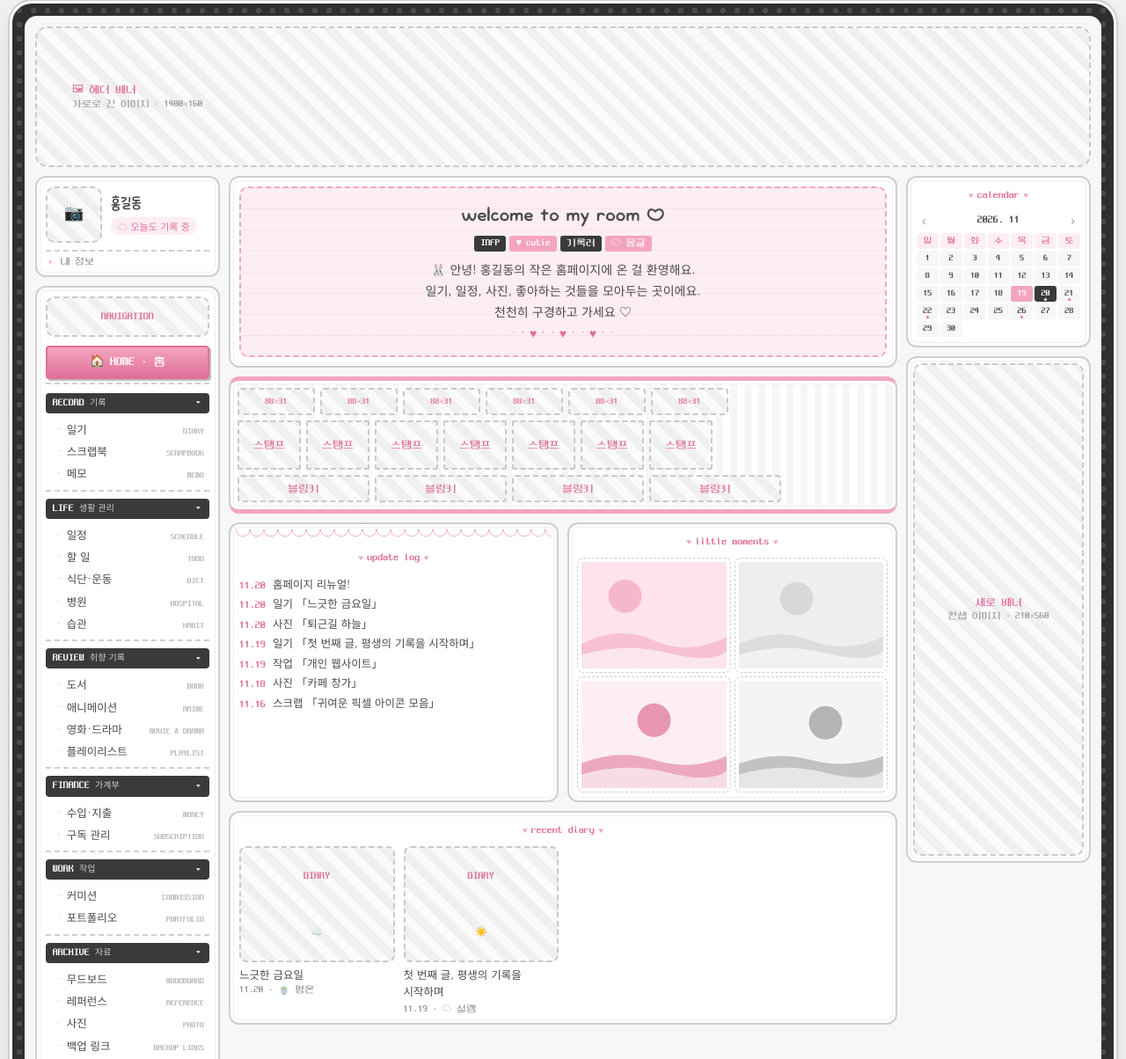
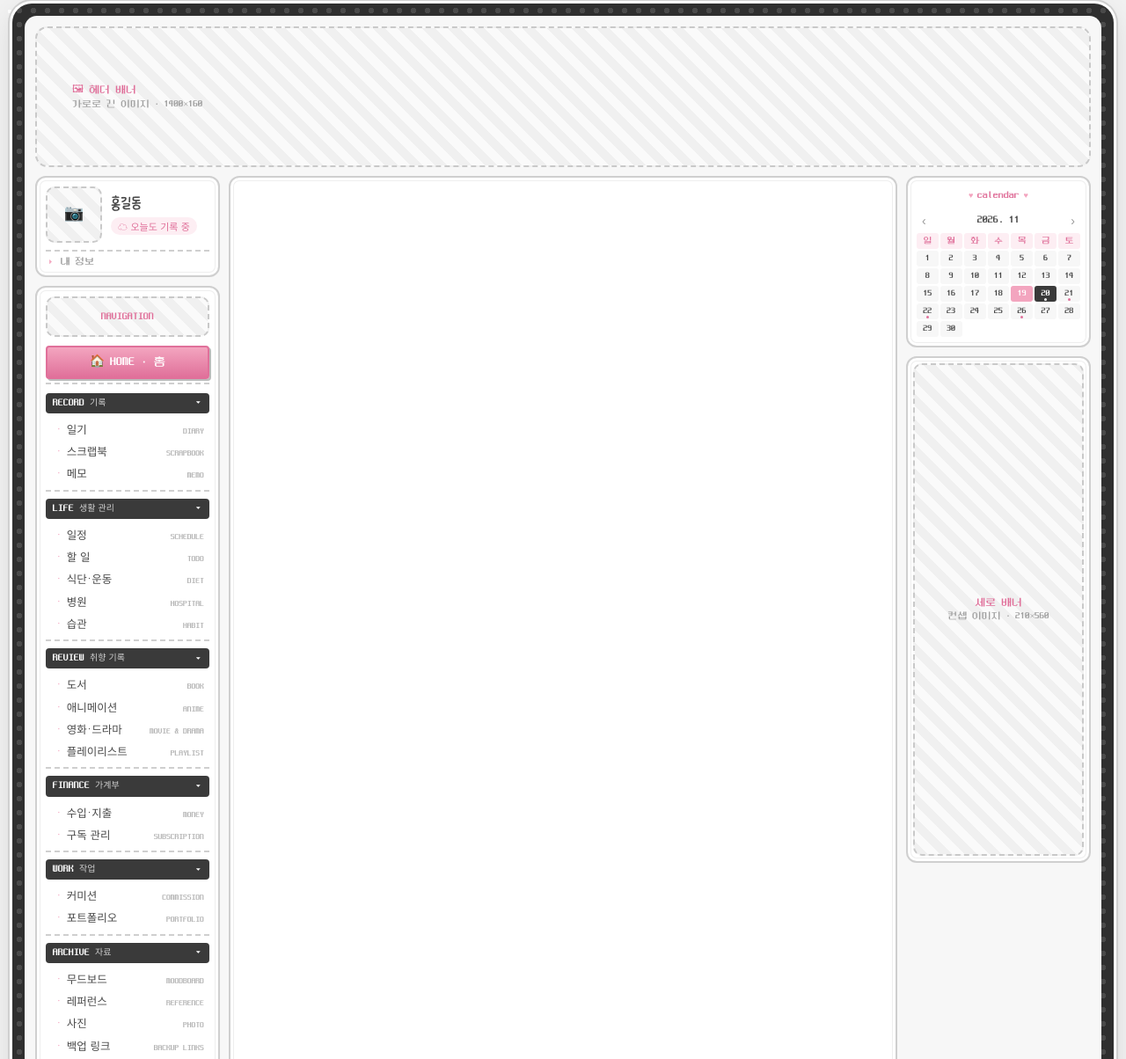
Before and after one commit to alleylovealley-lang/-, an Astro site: page / in a window 1280 px wide. Shown: the part 42-1246 px from the top of the page at 88% size. Built offline with nearby package versions, Linux system fonts and the light colour scheme; Astro itself is replaced by a stand-in of ours.

Commit message:
Empty the home page center
Remove welcome box, decoration strip, update log, photo box and recent
diary from the home page, along with their now-unused config.

Co-Authored-By: Claude Opus 5.5 <noreply@anthropic.com>
Claude-Session: https://claude.ai/code/session_015yYW3NeoxLRVLEfPJ4SC2B

```diff
--- a/src/pages/index.astro
+++ b/src/pages/index.astro
@@ -1,106 +1,10 @@
 ---
 import Base from '../layouts/Base.astro';
-import Deco from '../components/Deco.astro';
-import { SITE } from '../site.config';
-import { url, getDiary, getProjects, getPhotos, getScrapbook, getReviews, isoDate, md } from '../lib/utils';
-
-const I = SITE.images;
-const [diary, projects, photos, scraps, reviews] = await Promise.all([getDiary(), getProjects(), getPhotos(), getScrapbook(), getReviews()]);
-const recent = diary.slice(0, 4);
-
-// 업데이트 기록: 직접 적은 소식 + 각 메뉴의 새 기록 자동
-const updates = [
-  ...SITE.updates.map((u) => ({ date: u.date, text: u.text, href: '' })),
-  ...diary.map((p) => ({ date: isoDate(p.data.date), text: `일기 「${p.data.title}」`, href: `/diary/${p.id}` })),
-  ...photos.map((p) => ({ date: isoDate(p.data.date), text: `사진 「${p.data.caption ?? '새 사진'}」`, href: '/photo' })),
-  ...scraps.map((c) => ({ date: isoDate(c.data.date), text: `스크랩 「${c.data.title ?? c.data.source ?? '새 스크랩'}」`, href: '/scrapbook' })),
-  ...reviews.filter((r) => r.data.date).map((r) => ({ date: isoDate(r.data.date!), text: `리뷰 「${r.data.title}」`, href: `/review/${r.data.kind === 'drama' ? 'movie' : r.data.kind}` })),
-  ...projects.map((p) => ({ date: isoDate(p.data.date), text: `작업 「${p.data.title}」`, href: `/portfolio/${p.id}` })),
-].sort((a, b) => b.date.localeCompare(a.date)).slice(0, 7);
-const hasStrip = SITE.showPlaceholders || [...I.buttons, ...I.stamps, ...I.blinkies].some((d) => d.src);
+// 홈 가운데 칸 — 지금은 비워 둔 상태예요. 넣을 내용이 정해지면 여기에 추가해요.
 ---
-<Base bare>
-  <section class="p">
-    <div class="welcome">
-      <h1>{SITE.welcome.title}</h1>
-      <div class="kw">{SITE.welcome.keywords.map((k, i) => <i class:list={{ alt: i % 2 }}>{k}</i>)}</div>
-      {SITE.welcome.text.map((t) => <p>{t}</p>)}
-      <p class="dots" aria-hidden="true">· · ♥ · · ♥ · · ♥ · ·</p>
-    </div>
-  </section>
-
-  {hasStrip && (
-    <section class="p strip" aria-label="꾸미기">
-      <div class="row">{I.buttons.map((d) => <Deco item={d} label="88×31" class="b88" />)}</div>
-      <div class="row">{I.stamps.map((d) => <Deco item={d} label="스탬프" class="stamp" />)}</div>
-      <div class="row">{I.blinkies.map((d) => <Deco item={d} label="블링키" class="blinkie" />)}</div>
-    </section>
-  )}
-
-  <div class="two">
-    <section class="p">
-      <div class="lace" aria-hidden="true"></div>
-      <div class="cap">update log</div>
-      <ul class="log">
-        {updates.map((u) => <li><b>{md(u.date)}</b> {u.href ? <a href={url(u.href)}>{u.text}</a> : u.text}</li>)}
-      </ul>
-    </section>
-    <section class="p">
-      <div class="cap"><a href={url('/photo')}>little moments</a></div>
-      {photos.length ? (
-        <div class="photos">{photos.slice(0, 4).map((p) => (
-          <a href={url('/photo')} title={p.data.caption}><img src={url(p.data.image)} alt={p.data.caption ?? ''} loading="lazy" /></a>
-        ))}</div>
-      ) : <Deco item={I.photo} label="📷 포토 박스" class="photo" />}
-    </section>
-  </div>
-
-  {recent.length > 0 && (
-    <section class="p">
-      <div class="cap"><a href={url('/diary')}>recent diary</a></div>
-      <div class="thumbs">
-        {recent.map((p) => (
-          <a href={url(`/diary/${p.id}`)} class="thumb">
-            {p.data.cover ? <img src={url(p.data.cover)} alt="" loading="lazy" /> : <span class="ph"><b>DIARY</b>{p.data.weather}</span>}
-            <span class="t">{p.data.title}</span>
-            <time datetime={isoDate(p.data.date)}>{md(p.data.date)}{p.data.mood && ` · ${p.data.mood}`}</time>
-          </a>
-        ))}
-      </div>
-    </section>
-  )}
+<Base>
+  <div class="home-empty" aria-hidden="true"></div>
 </Base>
-
 <style>
-  .welcome { background: var(--pink-soft) linear-gradient(transparent 23px, #f7d5e1 24px) 0 0 / 100% 24px; border: 2px dashed var(--pink); border-radius: 10px; padding: 14px 18px; text-align: center; line-height: 24px; }
-  .welcome h1 { font-size: 26px; margin: 0 0 6px; }
-  .welcome p { margin: 0; }
-  .kw { display: flex; flex-wrap: wrap; gap: 4px; justify-content: center; margin-bottom: 8px; }
-  .kw i { font: normal 11px/1.7 var(--pixel); padding: 0 7px; border-radius: 3px; background: #3a3a3a; color: #fff; }
-  .kw i.alt { background: var(--pink); }
-  .dots { color: var(--pink-deep); }
-  .strip { display: flex; flex-direction: column; gap: 6px; padding: 8px; background: repeating-linear-gradient(90deg, #fff 0 8px, #f6f6f6 8px 16px); border-top: 5px solid var(--pink); border-bottom: 5px solid var(--pink); overflow: hidden; }
-  .row { display: flex; gap: 6px; flex-wrap: wrap; }
-  .row :global(.stamp) { width: 72px; height: 56px; border-radius: 2px; }
-  .row :global(.blinkie) { width: 150px; height: 31px; border-radius: 4px; }
-  .two { display: grid; grid-template-columns: 1fr 1fr; gap: 10px; }
-  .cap a { text-decoration: none; }
-  .lace { height: 14px; margin: -4px -4px 8px; background: radial-gradient(circle at 8px 0, transparent 7px, var(--pink) 7.5px, transparent 8.5px) 0 0 / 16px 14px; }
-  .log { list-style: none; margin: 0; padding: 0; font-size: 12.5px; line-height: 1.8; }
-  .log li { white-space: nowrap; overflow: hidden; text-overflow: ellipsis; }
-  .log b { color: var(--pink-deep); font: 400 12px var(--pixel); margin-right: 4px; }
-  .log a { text-decoration: none; }
-  .photos { display: grid; grid-template-columns: 1fr 1fr; gap: 6px; }
-  .photos img { width: 100%; aspect-ratio: 4 / 3; object-fit: cover; border-radius: 6px; border: 4px solid #fff; outline: 1.5px dashed #ccc; display: block; }
-  .photos a:hover img { outline-color: var(--pink); }
-  .two :global(.photo) { height: 170px; }
-  .thumbs { display: grid; grid-template-columns: repeat(4, 1fr); gap: 10px; }
-  .thumb { text-decoration: none; display: flex; flex-direction: column; font-size: 12.5px; line-height: 1.5; }
-  .thumb img, .thumb .ph { width: 100%; aspect-ratio: 4 / 3; object-fit: cover; border-radius: 8px; margin-bottom: 5px; }
-  .thumb:hover img, .thumb:hover .ph { outline: 2px solid var(--pink); }
-  .thumb time { color: var(--mute); font: 11px var(--pixel); }
-  @media (max-width: 860px) {
-    .two { grid-template-columns: 1fr; }
-    .thumbs { grid-template-columns: repeat(2, 1fr); }
-  }
+  .home-empty { min-height: 60vh; }
 </style>
--- a/src/site.config.ts
+++ b/src/site.config.ts
@@ -18,18 +18,6 @@ export const SITE = {
   lang: 'ko',
   locale: 'ko-KR',
   startYear: 2026,
-
-  /** 홈 환영 박스 */
-  welcome: {
-    title: 'welcome to my room ♡',
-    /** 나를 소개하는 키워드 태그 */
-    keywords: ['INFP', '♥ cutie', '기록러', '☁ 몽글'],
-    text: [
-      '🐰 안녕! 홍길동의 작은 홈페이지에 온 걸 환영해요.',
-      '일기, 일정, 사진, 좋아하는 것들을 모아두는 곳이에요.',
-      '천천히 구경하고 가세요 ♡',
-    ],
-  },
 
   /** 좌측바 프로필 카드 — 사진 + 간단한 내 정보 (항목은 자유롭게 추가·삭제) */
   profile: {
@@ -123,23 +111,11 @@ export const SITE = {
     { label: 'Email', href: 'mailto:hello@example.com', note: '연락' },
   ],
 
-  /** 업데이트 기록 — 새 글은 자동으로 추가되고, 여기 적은 소식도 함께 표시됩니다 */
-  updates: [
-    { date: '2026-11-20', text: '홈페이지 리뉴얼!' },
-  ],
-
   /** 꾸미기 이미지 */
   images: {
     banner: { src: '', alt: '헤더 배너' } as Deco, // 헤더 배너 (가로로 긴 이미지, 1400×160 정도)
-    sideBanner: { src: '', alt: '세로 배너' } as Deco, // 좌측바 세로로 긴 배너 (190×560 정도, 컨셉 이미지)
-    navTitle: { src: '', alt: 'navigation' } as Deco, // 메뉴 위 제목 이미지 (150×46)
-    photo: { src: '', alt: '포토' } as Deco, // 홈 포토 박스
-    /** 홈 꾸미기 띠: 88×31 버튼 */
-    buttons: [{ src: '' }, { src: '' }, { src: '' }, { src: '' }, { src: '' }, { src: '' }] as Deco[],
-    /** 홈 꾸미기 띠: 스탬프 (72×56 정도) */
-    stamps: [{ src: '' }, { src: '' }, { src: '' }, { src: '' }, { src: '' }, { src: '' }, { src: '' }] as Deco[],
-    /** 홈 꾸미기 띠: 긴 블링키 (150×31 정도) */
-    blinkies: [{ src: '' }, { src: '' }, { src: '' }, { src: '' }] as Deco[],
+    sideBanner: { src: '', alt: '세로 배너' } as Deco, // 우측바 세로로 긴 배너 (210×560 정도, 컨셉 이미지)
+    navTitle: { src: '', alt: 'navigation' } as Deco, // 좌측 메뉴 위 제목 이미지 (190×46 정도)
   },
 
   /** 이미지가 비어 있을 때 자리표시를 보여줄지 (꾸미기 다 끝나면 false 추천) */
```
Also changed, not shown: README.md.
